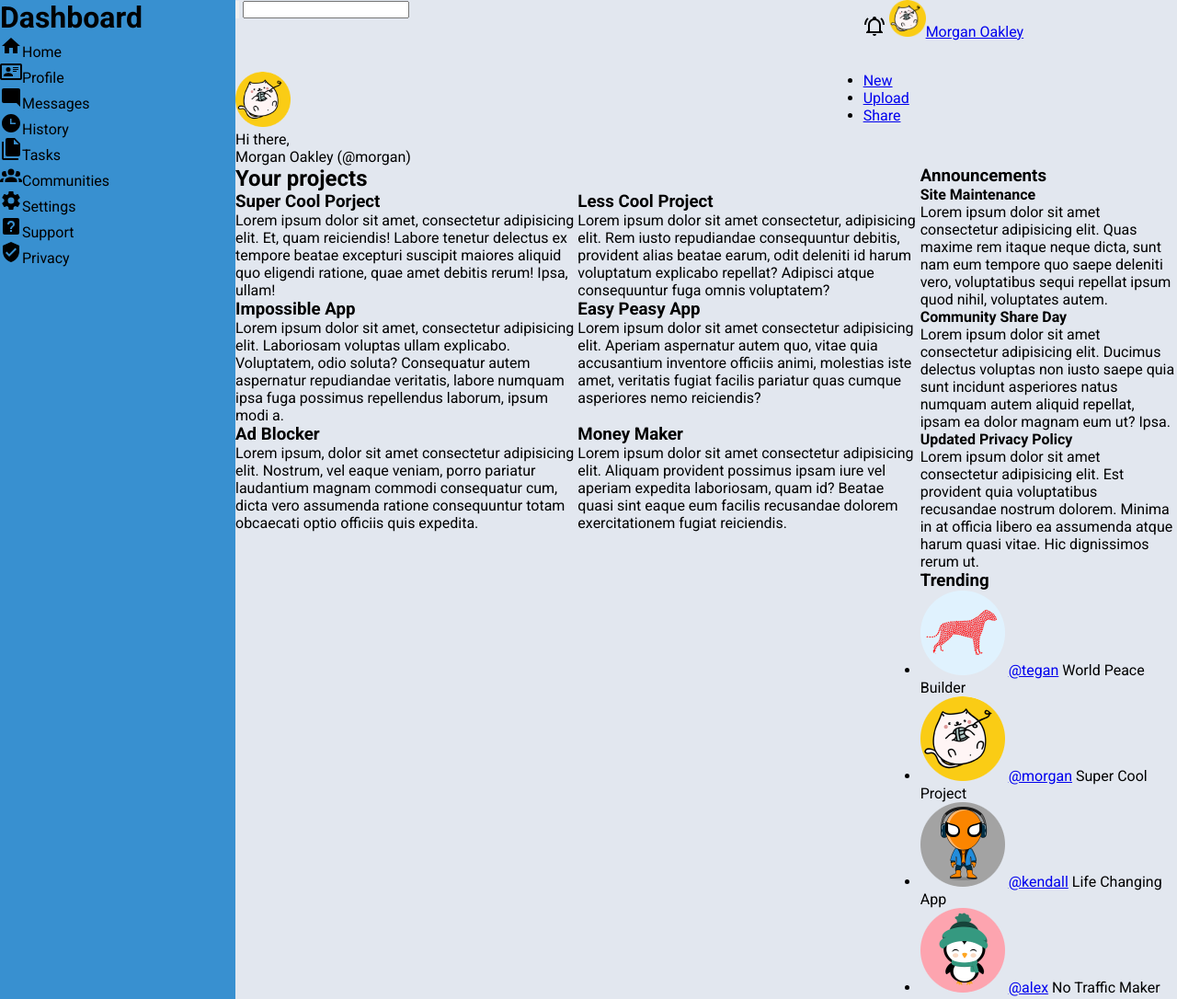
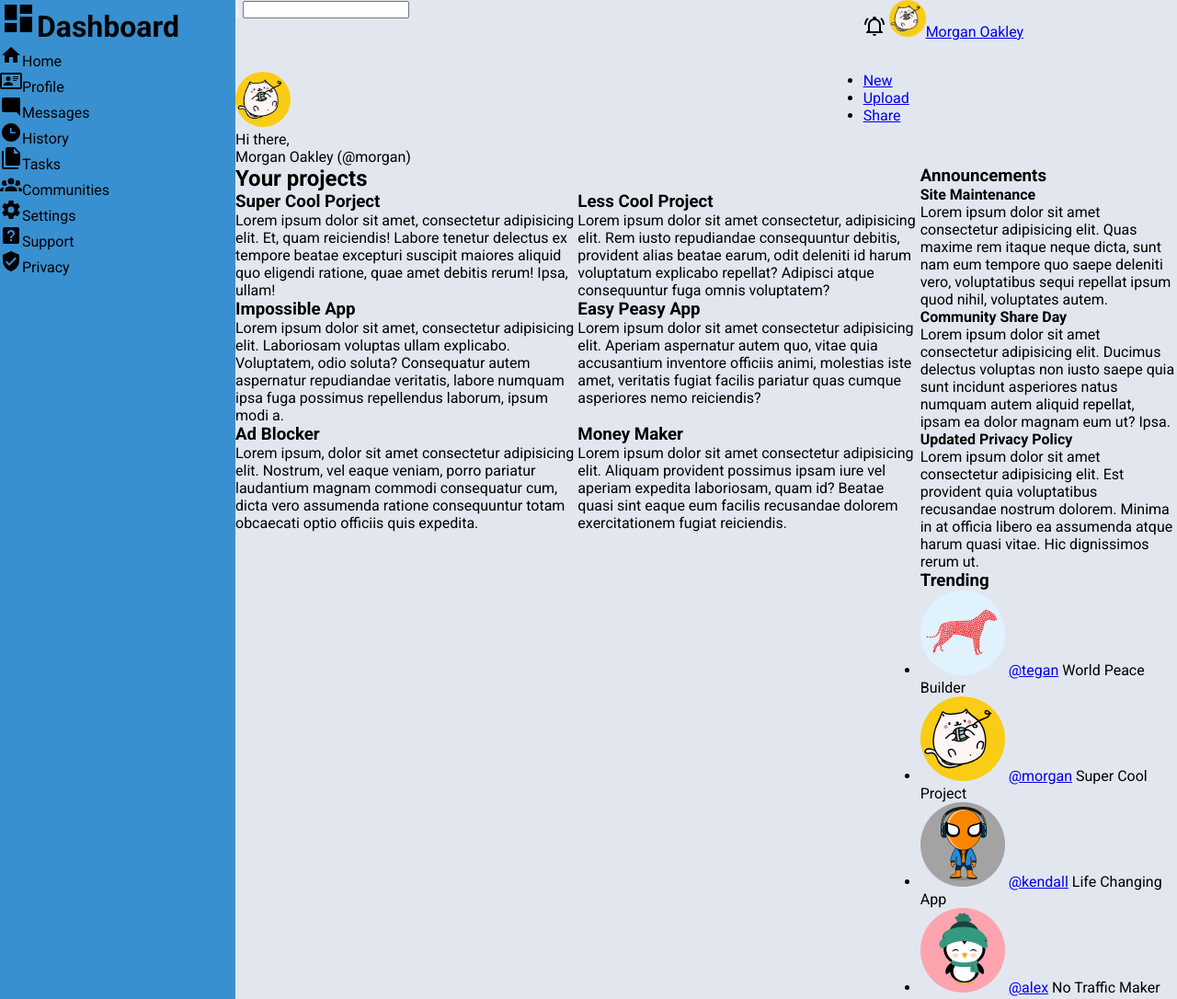
Before and after one commit to gonrogon/odin-admin-dashboard, a plain HTML site: page index.html in a window 1280 px wide. Shown: the top 1086 px of the page at 92% size. Drawn offline with Linux system fonts and the light colour scheme.

Commit message:
Add the dashboard logo

```diff
--- a/index.html
+++ b/index.html
@@ -9,7 +9,7 @@
 <body>
     <div class="container">
         <div class="sidebar">
-            <h1>Dashboard</h1>
+            <h1><img src="images/logo.svg" alt="dashboard logo" width="40" height="40">Dashboard</h1>
             <ul>
                 <li><img src="images/home.svg" alt="home" width="24" height="24">Home</li>
                 <li><img src="images/profile.svg" alt="profile" width="24" height="24">Profile</li>
```
Also changed, not shown: images/logo.svg (added).
